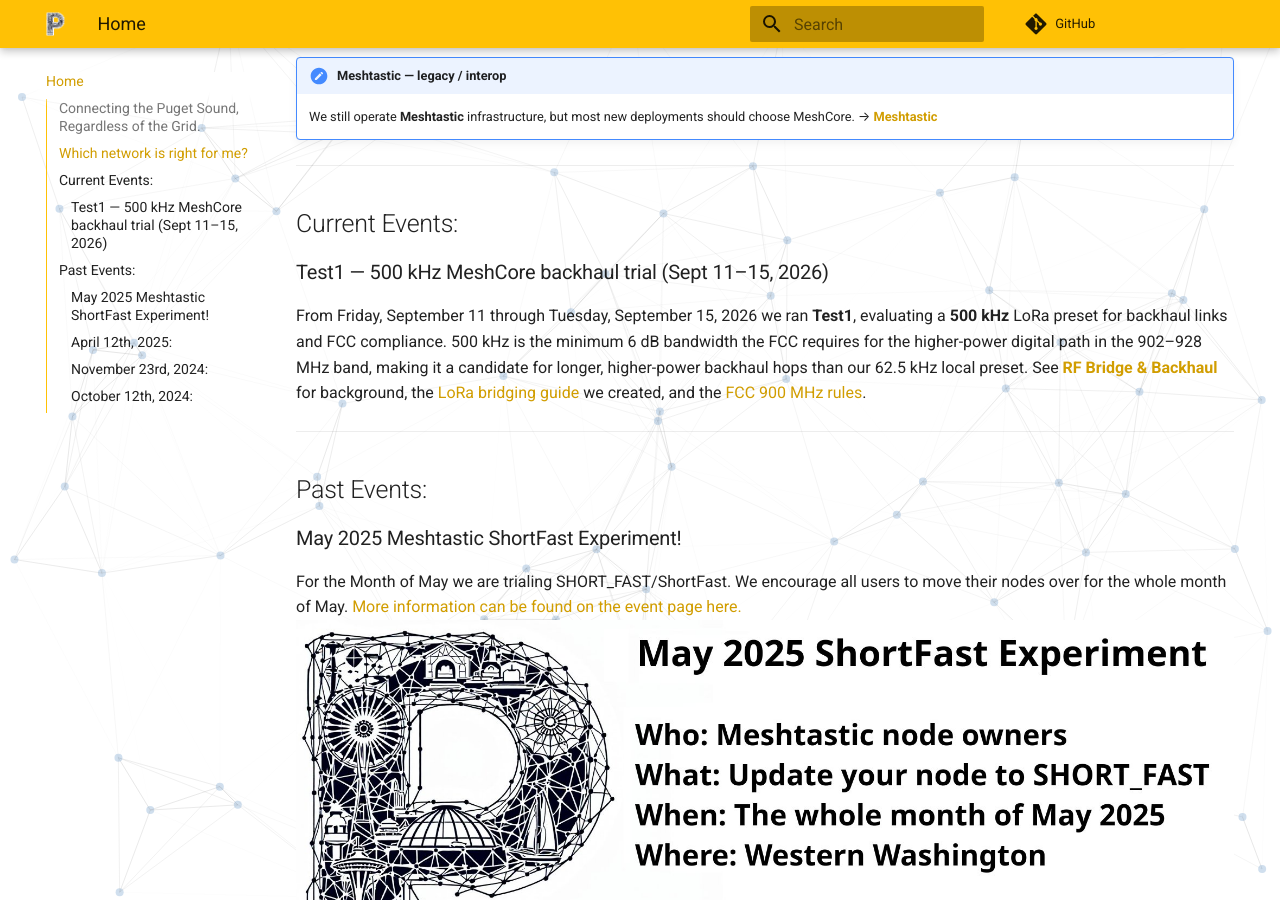
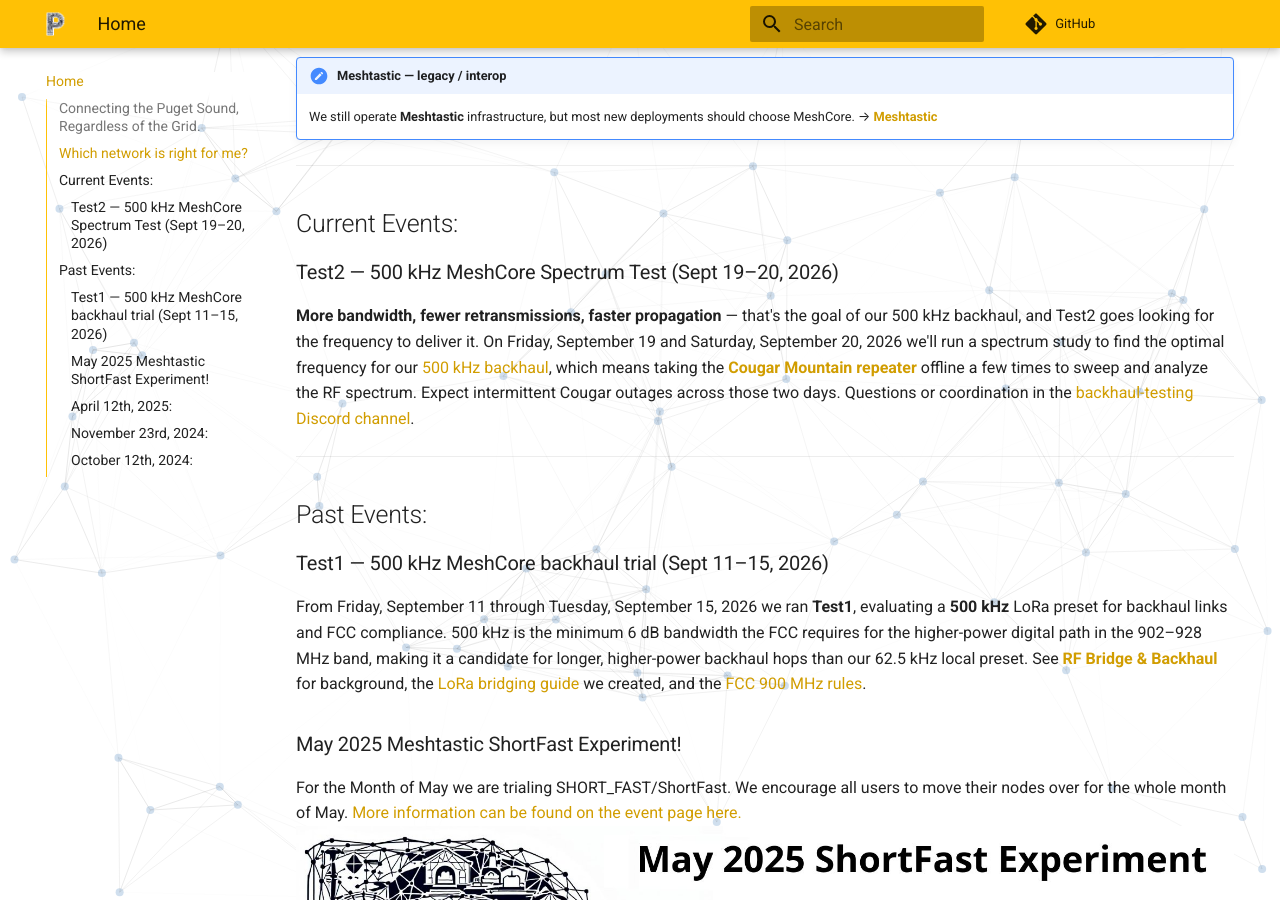
Before and after one commit to pugetmesh/pugetmesh.github.io, an MkDocs documentation site: the page built from docs/index.md, in a window 1280 px wide and 900 px high, scrolled down 988 px. Built offline with MkDocs 1.6.1 and Material for MkDocs 9.7.7, drawn with Linux system fonts in a browser that asks for light colours; comment, search, counter and statistics services are not loaded.

Commit message:
Feature backhaul tagline; add Test2 spectrum test w/ backhaul-testing channel; move Test1 to Past

```diff
--- a/docs/index.md
+++ b/docs/index.md
@@ -30,12 +30,15 @@
 ---
 ## Current Events:
 
-### Test1 — 500 kHz MeshCore backhaul trial (Sept 11–15, 2026)
-From Friday, September 11 through Tuesday, September 15, 2026 we ran **Test1**, evaluating a **500 kHz** LoRa preset for backhaul links and FCC compliance. 500 kHz is the minimum 6 dB bandwidth the FCC requires for the higher-power digital path in the 902–928 MHz band, making it a candidate for longer, higher-power backhaul hops than our 62.5 kHz local preset. See **[RF Bridge &amp; Backhaul](/meshcore/rf_bridge/)** for background, the [LoRa bridging guide](https://meshcore.nexus/guides/lora-bridging) we created, and the [FCC 900 MHz rules](https://stuff.cisien.com/fcc-900mhz-regulations.html).
+### Test2 — 500 kHz MeshCore Spectrum Test (Sept 19–20, 2026)
+**More bandwidth, fewer retransmissions, faster propagation** — that's the goal of our 500 kHz backhaul, and Test2 goes looking for the frequency to deliver it. On Friday, September 19 and Saturday, September 20, 2026 we'll run a spectrum study to find the optimal frequency for our [500 kHz backhaul](/meshcore/rf_bridge/), which means taking the **[Cougar Mountain repeater](/meshcore/equipment/#cougar-mountain)** offline a few times to sweep and analyze the RF spectrum. Expect intermittent Cougar outages across those two days. Questions or coordination in the [backhaul-testing Discord channel](https://discord.com/channels/1291139029814739084/1549925039388885033).
 
 ---
 
 ## Past Events:
+### Test1 — 500 kHz MeshCore backhaul trial (Sept 11–15, 2026)
+From Friday, September 11 through Tuesday, September 15, 2026 we ran **Test1**, evaluating a **500 kHz** LoRa preset for backhaul links and FCC compliance. 500 kHz is the minimum 6 dB bandwidth the FCC requires for the higher-power digital path in the 902–928 MHz band, making it a candidate for longer, higher-power backhaul hops than our 62.5 kHz local preset. See **[RF Bridge &amp; Backhaul](/meshcore/rf_bridge/)** for background, the [LoRa bridging guide](https://meshcore.nexus/guides/lora-bridging) we created, and the [FCC 900 MHz rules](https://stuff.cisien.com/fcc-900mhz-regulations.html).
+
 ### May 2025 Meshtastic ShortFast Experiment!
 For the Month of May we are trialing SHORT_FAST/ShortFast. We encourage all users to move their nodes over for the whole month of May. [More information can be found on the event page here.](/meshtastic/may2025)
 [![May 2025 Meshtastic ShortFast Experiment](/media/meshtastic/May2025-SF-Announcement.jpg)](/meshtastic/may2025)
```
Also changed, not shown: docs/meshcore/rf_bridge.md (+4 -0 lines).
